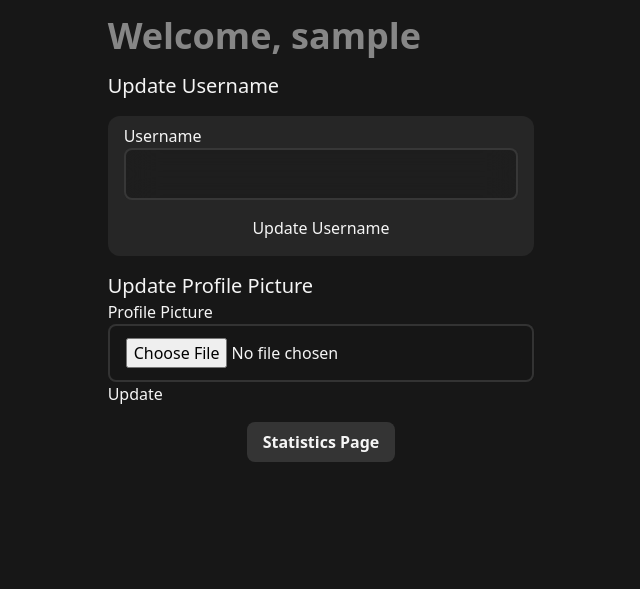
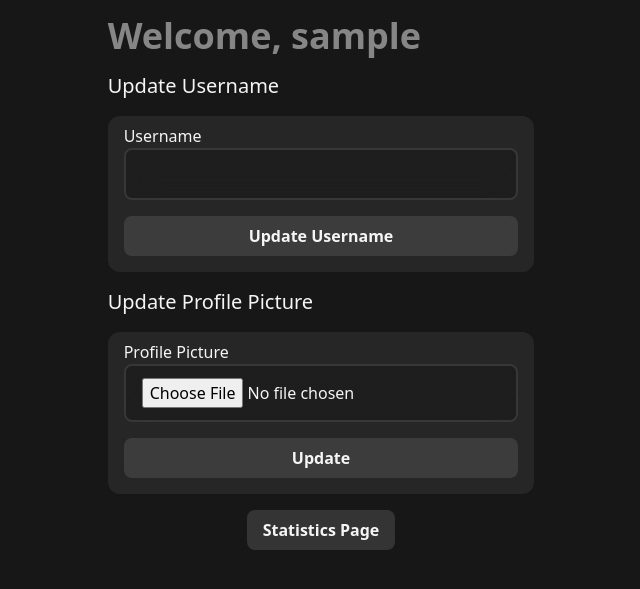
Before and after one commit to MericGit/TrivialTrivia, a Flask app: template trivialTrivia/flask_app/templates/account.html in a window 1280 px wide. Shown: the part 80-669 px from the top of the page, without its empty margins (319-959 px from the left). Run offline with Flask 2, Linux system fonts and the light colour scheme; the template is opened without the code that fills it: values that come from a table or form of the project are taken from there, others are empty; the visitor is signed in with stand-in values (Sample User, id 1); style sheets or scripts are compiled from the project's sources; some libraries are stand-ins or nearby versions.

Commit message:
donefornowipromise

```diff
--- a/trivialTrivia/flask_app/templates/account.html
+++ b/trivialTrivia/flask_app/templates/account.html
@@ -29,7 +29,7 @@
             </div>
             {% endif %}
         </div>
-        {{ update_username_form.submit_username(class="review-button") }}
+        {{ update_username_form.submit_username(class="question-button") }}
     </form>
 </div>
 
@@ -37,7 +37,7 @@
     <h3 class="text-xl">
         Update Profile Picture
     </h3>
-    <form class="review-form" method="POST" action="" enctype="multipart/form-data">
+    <form class="question-form" method="POST" action="" enctype="multipart/form-data">
         {{ update_profile_pic_form.csrf_token }}
         <div class="form-group">
             {{ update_profile_pic_form.picture.label }}
@@ -50,12 +50,12 @@
             </div>
             {% endif %}
         </div>
-        {{ update_profile_pic_form.submit_picture(class="review-button") }}
+        {{ update_profile_pic_form.submit_picture(class="question-button") }}
     </form>
 </div>
 
 <div class="flex justify-center">
-    {# TODO: Link to see all of the current user's reviews. #}
+    {# TODO: Link to see all of the current user's created questions. #}
     <div class="flex justify-center">
         <a class="question-button" href="{{ url_for('trivia.user_statistics', username=current_user.username) }}">Statistics Page</a>
     </div>
```
